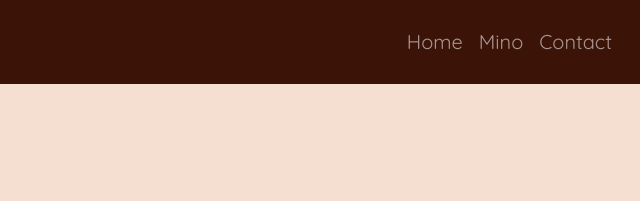
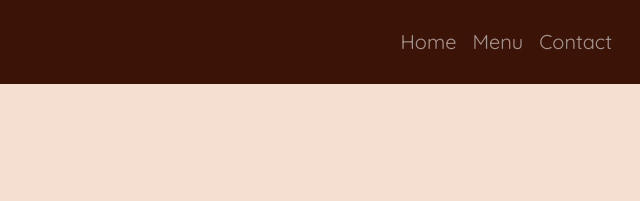
Before and after one commit to fataneh-mow/CoffeShop, a plain HTML site: page index.html in a window 1280 px wide. Shown: the top 201 px of the page, 640-1280 px from the left. Drawn offline with nearby package versions, Linux system fonts and the light colour scheme; grey boxes are pictures that could not be loaded.

Commit message:
Update index.html changing mino to menu

```diff
--- a/index.html
+++ b/index.html
@@ -83,7 +83,7 @@
                         <a class="nav-link fs-5" aria-current="page" href="#">Home</a>
                     </li>
                     <li class="nav-item">
-                        <a class="nav-link fs-5" href="#">Mino</a>
+                        <a class="nav-link fs-5" href="#">Menu</a>
                     </li>
                     <li class="nav-item">
                         <a class="nav-link fs-5" href="#" tabindex="-1" aria-disabled="true">Contact</a>
```
